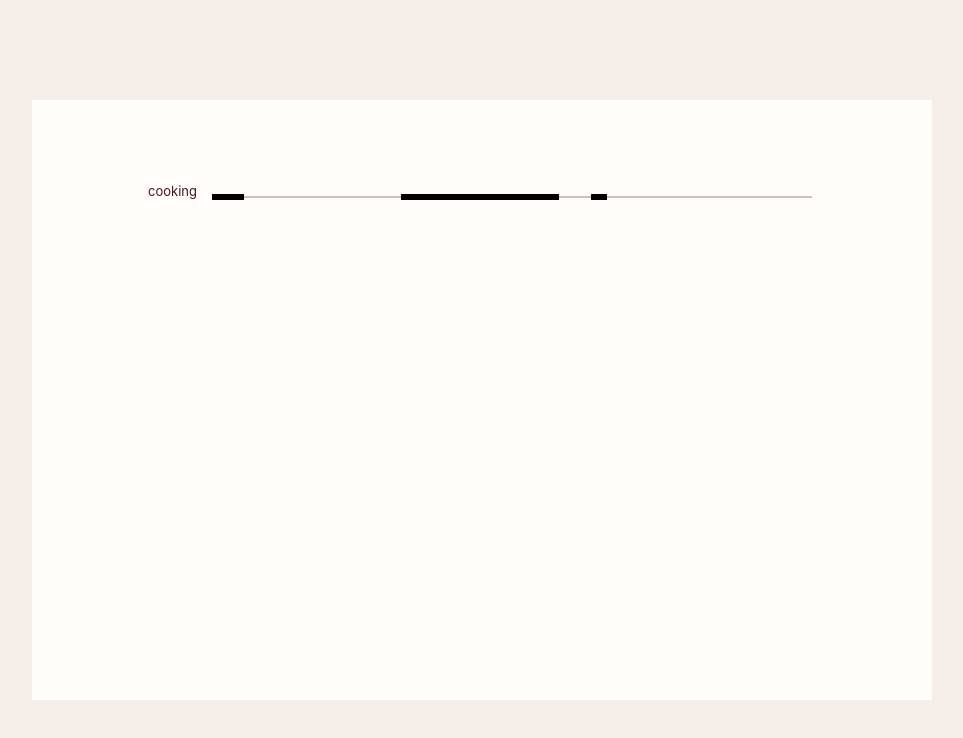
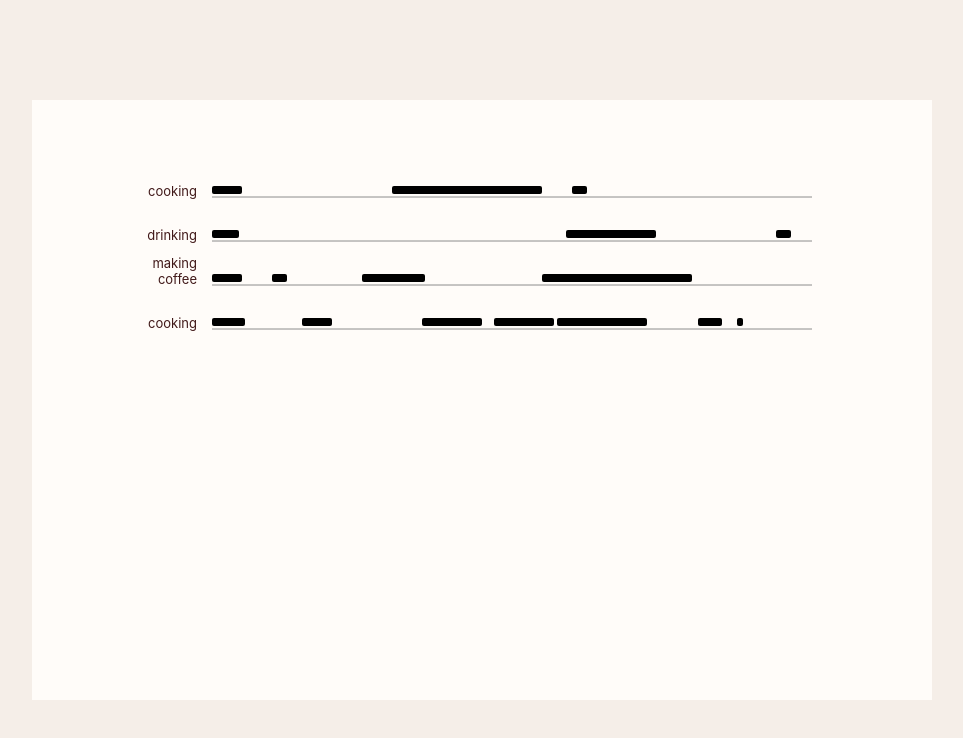
Before and after one commit to Kianpisheh/Activity-Vis, a React (Create React App) app: page / in a window 1280 px wide. Shown: the top 738 px of the page, without its empty margins (158-1121 px from the left). Built offline with nearby package versions, Linux system fonts and the light colour scheme.

Commit message:
helper func. created

```diff
--- a/src/App.tsx
+++ b/src/App.tsx
@@ -1,4 +1,5 @@
 import React from "react";
+import jsonData from "./activity_data.json";
 
 import "./App.css";
 import VisPanel from "./components/VisPanel";
@@ -11,20 +12,12 @@ function App() {
         timelineWidth: 600,
         timelineHeight: 40,
         timelineMax: 200,
-        timelineRectHeight: 10,
+        timelineRectHeight: 8,
+        tooltipHeight: 15,
     };
 
-    let activities: Activity[] = [
-        {
-            klass: "cooking",
-            name: "cooking_1",
-            events: [
-                { klass: "mug", name: "mug_1", start_time: 10, end_time: 20 },
-                { klass: "stove", name: "stove_1", start_time: 70, end_time: 120 },
-                { klass: "fridge", name: "fridge_1", start_time: 130, end_time: 135 },
-            ],
-        },
-    ];
+    // read activity data
+    let activities: Activity[] = jsonData;
 
     return (
         <div className="App">
--- /dev/null
+++ b/src/activity_data.json
@@ -0,0 +1,48 @@
+[
+    {
+        "klass": "cooking",
+        "name": "cooking_1",
+        "events": [
+            { "klass": "mug", "name": "mug_1", "start_time": 10, "end_time": 20 },
+            { "klass": "stove", "name": "stove_1", "start_time": 70, "end_time": 120 },
+            { "klass": "fridge", "name": "fridge_1", "start_time": 130, "end_time": 135 }
+        ]
+    },
+    {
+        "klass": "drinking",
+        "name": "drinking_1",
+        "events": [
+            { "klass": "mug", "name": "mug_1", "start_time": 2, "end_time": 11 },
+            { "klass": "tap", "name": "tap_1", "start_time": 120, "end_time": 150 },
+            { "klass": "fridge", "name": "fridge_1", "start_time": 190, "end_time": 195 }
+        ]
+    },
+    {
+        "klass": "making coffee",
+        "name": "making coffee_1",
+        "events": [
+            { "klass": "mug", "name": "mug_1", "start_time": 40, "end_time": 50 },
+            { "klass": "stove", "name": "stove_1", "start_time": 60, "end_time": 65 },
+            { "klass": "cabinet", "name": "cabinet_1", "start_time": 90, "end_time": 111 },
+            { "klass": "coffee", "name": "coffee_1", "start_time": 150, "end_time": 200 }
+        ]
+    },
+    {
+        "klass": "cooking",
+        "name": "cooking_2",
+        "events": [
+            { "klass": "mug", "name": "mug_1", "start_time": 20, "end_time": 31 },
+            { "klass": "plate", "name": "plate_1", "start_time": 50, "end_time": 60 },
+            { "klass": "spoon", "name": "spoon_1", "start_time": 90, "end_time": 110 },
+            {
+                "klass": "cutting_board",
+                "name": "cutting_board_1",
+                "start_time": 114,
+                "end_time": 134
+            },
+            { "klass": "pan", "name": "pan_1", "start_time": 135, "end_time": 165 },
+            { "klass": "pot", "name": "pot_1", "start_time": 182, "end_time": 190 },
+            { "klass": "fridge", "name": "fridge_1", "start_time": 195, "end_time": 197 }
+        ]
+    }
+]
--- a/src/components/ActivitySampleVis.tsx
+++ b/src/components/ActivitySampleVis.tsx
@@ -1,4 +1,4 @@
-import React from "react";
+import React, { useState } from "react";
 
 import { Activity, VisPanelSettings } from "../globalInterfaces/interfaces";
 import { getTimelineCoords } from "../helpers/ActivityVisHelpers";
@@ -9,7 +9,15 @@ interface ActivitySampleVisProp {
 }
 
 const ActivitySampleVis: React.FC<ActivitySampleVisProp> = ({ activity, settings }) => {
-    const { timelineWidth, timelineHeight, timelineRectHeight, timelineMax } = settings;
+    const [hovered, setHovered] = useState(-1);
+
+    const {
+        timelineWidth,
+        timelineHeight,
+        timelineRectHeight,
+        timelineMax,
+        tooltipHeight,
+    } = settings;
     const tmin = activity.events[0].start_time;
     return (
         <div className="activity-sample-vis-container">
@@ -26,7 +34,6 @@ const ActivitySampleVis: React.FC<ActivitySampleVisProp> = ({ activity, settings
                         y2={timelineHeight - 3}
                     ></line>
                     {activity.events.map((ev, idx) => {
-                        console.log(ev);
                         const coords = getTimelineCoords(
                             ev.start_time,
                             ev.end_time,
@@ -36,13 +43,31 @@ const ActivitySampleVis: React.FC<ActivitySampleVisProp> = ({ activity, settings
                             timelineWidth
                         );
                         return (
+                            <g>
                                 <rect
                                     key={idx}
                                     x={coords.x1}
-                                y={timelineHeight - 6}
+                                    y={timelineHeight - timelineRectHeight - 6}
                                     width={coords.x2 - coords.x1}
                                     height={timelineRectHeight}
+                                    rx={2}
+                                    onMouseEnter={() => setHovered(idx)}
+                                    onMouseLeave={() => setHovered(-1)}
                                 ></rect>
+                                {hovered === idx && (
+                                    <text
+                                        className="tooltip-text"
+                                        x={coords.x1 + 10}
+                                        y={timelineHeight - tooltipHeight - 4}
+                                    >
+                                        {ev.klass +
+                                            "    " +
+                                            (ev.start_time - tmin).toString() +
+                                            "-" +
+                                            (ev.end_time - tmin).toString()}
+                                    </text>
+                                )}
+                            </g>
                         );
                     })}
                 </svg>
--- a/src/components/VisPanel.css
+++ b/src/components/VisPanel.css
@@ -3,6 +3,11 @@
     display: flex;
     align-items: center;
     justify-content: center;
+}
+
+#vis-panel {
+    display: flex;
+    flex-direction: column;
 }
 
 .timeline-line {
@@ -33,3 +38,8 @@
     margin: 0;
     height: fit-content;
 }
+
+.tooltip-text {
+    fill: #411919;
+    font-size: 12px;
+}
--- a/src/globalInterfaces/interfaces.ts
+++ b/src/globalInterfaces/interfaces.ts
@@ -18,4 +18,5 @@ export interface VisPanelSettings {
     timelineHeight: number;
     timelineMax: number;
     timelineRectHeight: number;
+    tooltipHeight: number;
 }
--- a/src/helpers/ActivityVisHelpers.ts
+++ b/src/helpers/ActivityVisHelpers.ts
@@ -13,8 +13,8 @@ export const getTimelineCoords = (
 ): Coords => {
     let coords: Coords = { x1: 0, x2: 0 };
     // time to pixel
-    coords.x1 = Math.round(((t1 - tmin) / (tmax - tmin)) * timelineWidth);
-    coords.x2 = Math.round(((t2 - tmin) / (tmax - tmin)) * timelineWidth);
+    coords.x1 = Math.round(((t1 - tmin) / tmax) * timelineWidth);
+    coords.x2 = Math.round(((t2 - tmin) / tmax) * timelineWidth);
 
     return coords;
 };
```
Also changed, not shown: 1 other file (tests, documents, lock files or other folders). Lines whose indentation alone changed are shown as unchanged.
